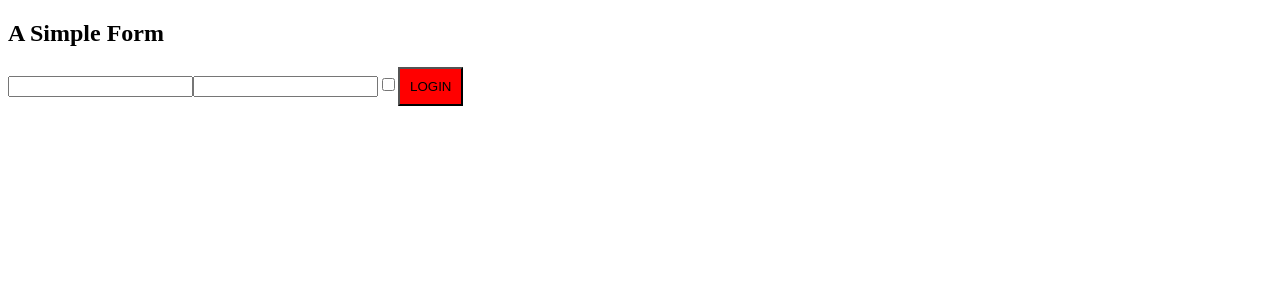
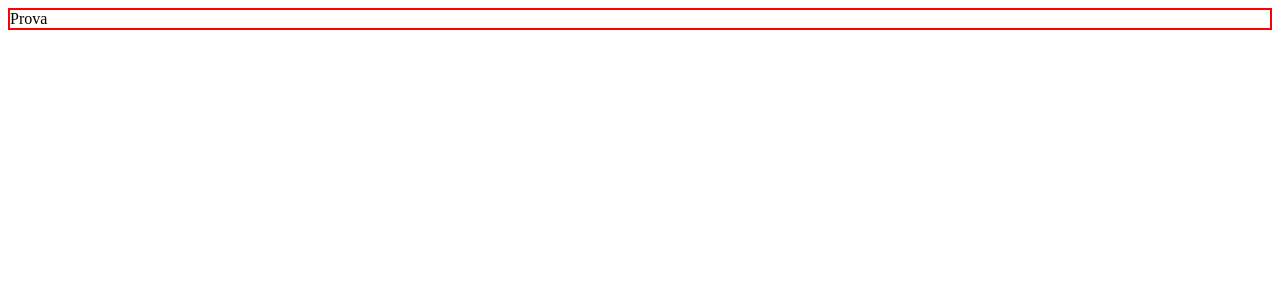
Before and after one commit to hgxxwon/React-esercizi, a React (Create React App) app: page / in a window 1280 px wide. Shown: the top 300 px of the page. Built offline with nearby package versions, Linux system fonts and the light colour scheme.

Commit message:
component_composition_1

```diff
--- a/src/App.js
+++ b/src/App.js
@@ -1,12 +1,11 @@
 import React from "react";
-import { Login } from "./Login";
+import { Container } from "./Container";
 
 export class App extends React.Component{
     render() {
         return(
-            <div>
-                <Login/>
-            </div>
+                <Container children="Prova">
+                </Container>
             )
     }
 }
--- /dev/null
+++ b/src/Container.js
@@ -0,0 +1,13 @@
+import React from "react";
+
+export class Container extends React.Component{
+    render(){
+        return (
+            <div className="container">
+                <div>
+                {this.props.children}
+                </div>
+            </div>
+        )
+    }
+}
--- a/src/Login.js
+++ /dev/null
@@ -1,34 +0,0 @@
-import React from "react";
-
-export class Login extends React.Component{
-    state = {
-        username: '',
-        password: '',
-        remember: false
-    }
-
-    handleInputChange = (event) => {
-        const value = event.target.value
-        const name = event.target.name
-        const type = event.target.type
-        const checked = event.target.checked
-
-        this.setState({
-            [name]: type === 'checkbox' ? checked : value
-        })
-    }
-
-    render(){
-        return (
-            <div>
-                <h2>A Simple Form</h2>
-                <input name="username" value={this.state.username} onChange={this.handleInputChange}/>
-                <input name="password" type="password" value={this.state.password} onChange={this.handleInputChange}/>
-                <input name="remember" type="checkbox" checked={this.state.remember} onChange={this.handleInputChange}/>
-                <button
-                style={{backgroundColor: this.state.password.length < 8 ? 'red' : 'green', padding: '10px'}}
-                type="submit">LOGIN</button>
-            </div>
-        )
-    }
-}
--- a/src/index.css
+++ b/src/index.css
@@ -1,8 +1,5 @@
-.welcome{
-    background-color: azure;
-    color: blue;
-    border: 3px solid aquamarine;
-    width: 400px;
-    height: 100%;
-    text-align: center;
+.container{
+    background-color: white;
+    border: 2px solid red;
+    color: black;
 }
```
Also changed, not shown: src/Welcome.js (deleted, +0 -12 lines).
